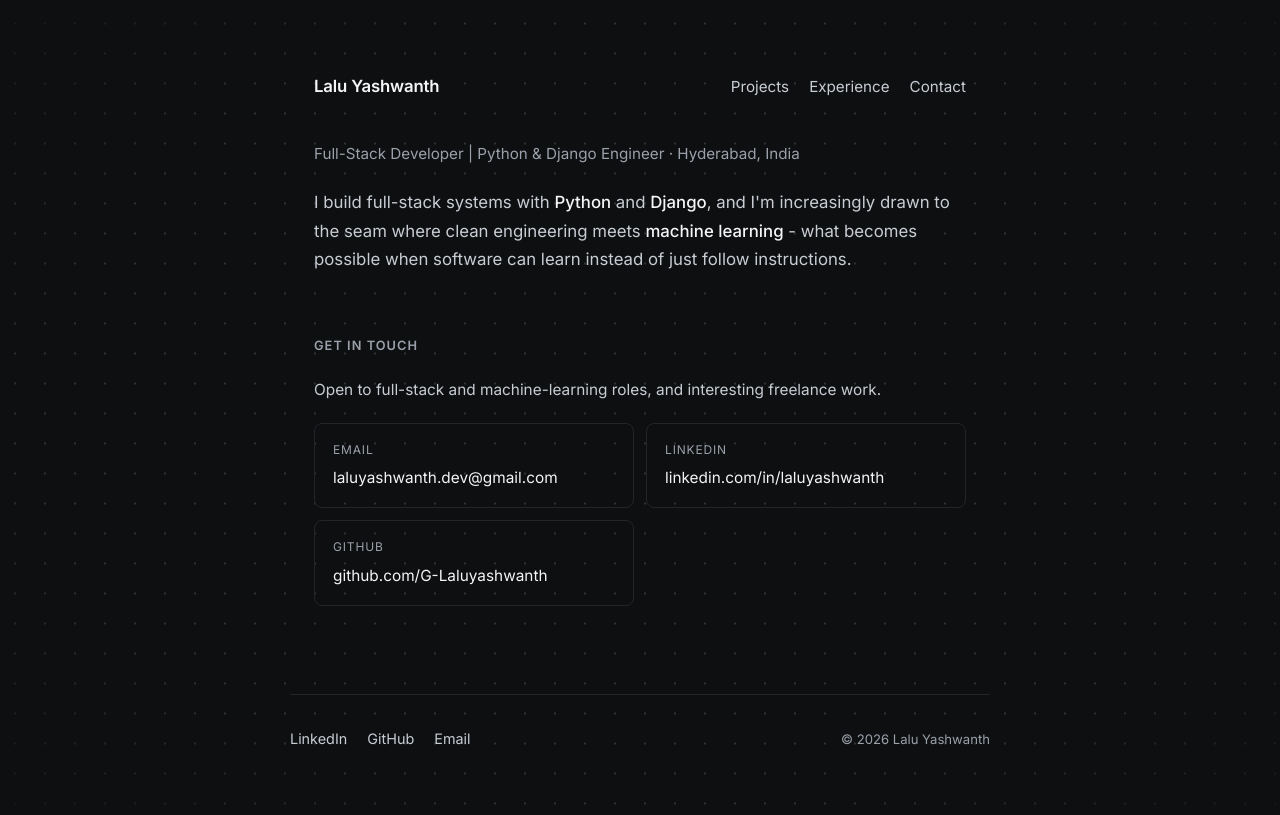
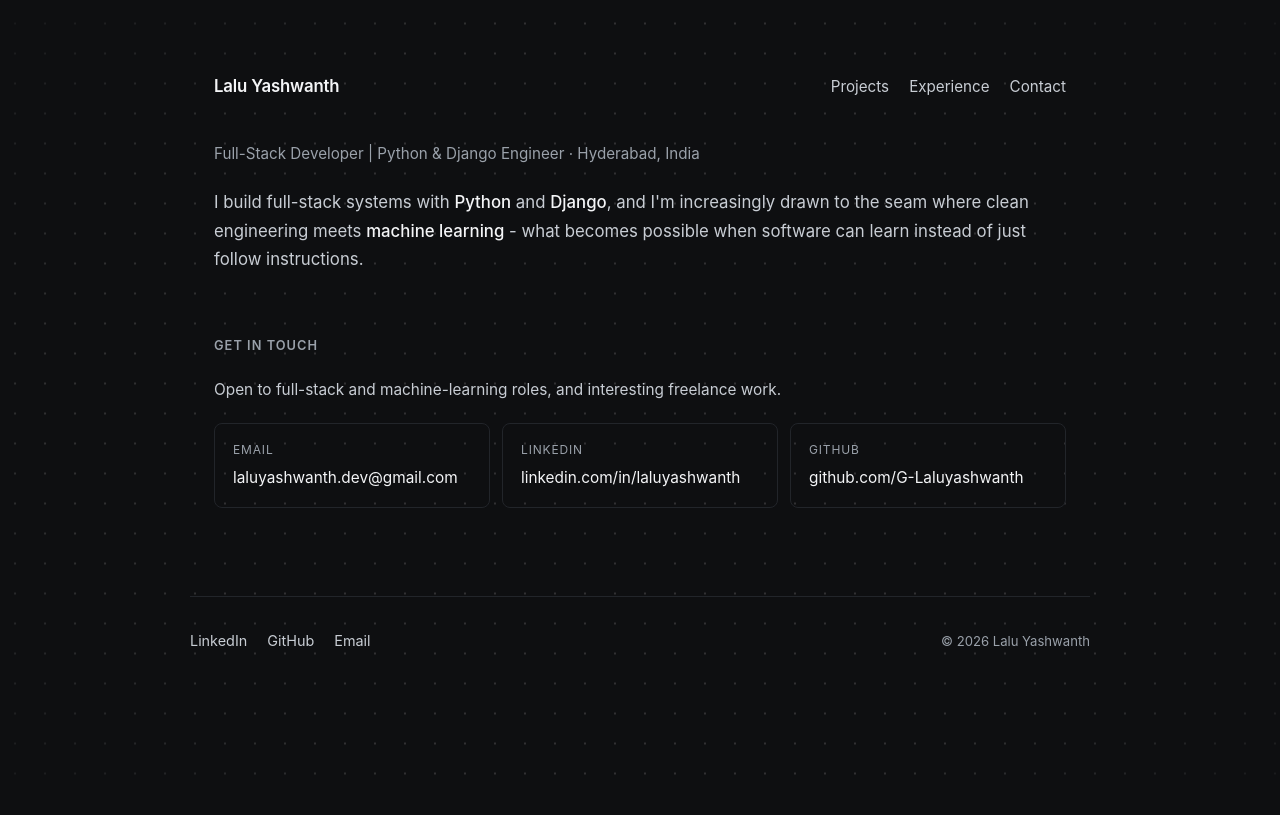
Before and after one commit to G-Laluyashwanth/portfolio, a Django app: page / in a window 1280 px wide. After the commit the page ends 775 px from the top, so only its background shows below. Run offline with Django 5.2, Linux system fonts and the light colour scheme; data comes from the database, SQL or seed files in the repository; data that the repository does not hold is empty.

Commit message:
Switch to the native system font stack and widen the column
SF Pro cannot be self-hosted, so the font stack lets each platform
resolve its own native face instead of downloading a webfont. Drops the
three Inter woff2 files and their preload tags, which would otherwise be
three wasted requests now that nothing references them.

Unfold routes every admin surface through a --font-sans variable, so a
single override in static/css/admin.css covers the admin rather than
chasing individual selectors.

The share image had the old font baked in as pixels and would have
stayed Inter in link previews forever, so it is re-rendered in SF Pro
and saved with a 128-colour palette: 524 KB down to 9 KB.

Content width goes from 700px to 900px.

```diff
--- a/static/css/style.css
+++ b/static/css/style.css
@@ -3,29 +3,6 @@
    Philosophy: the words are the design. Subtle ambient dots,
    contact cards for actions, otherwise one column / one font.
 */
-
-/* ~ self-hosted Inter (latin subset) ~ */
-@font-face {
-  font-family: "Inter";
-  font-style: normal;
-  font-weight: 400;
-  font-display: swap;
-  src: url("../fonts/inter-400.woff2") format("woff2");
-}
-@font-face {
-  font-family: "Inter";
-  font-style: normal;
-  font-weight: 500;
-  font-display: swap;
-  src: url("../fonts/inter-500.woff2") format("woff2");
-}
-@font-face {
-  font-family: "Inter";
-  font-style: normal;
-  font-weight: 600;
-  font-display: swap;
-  src: url("../fonts/inter-600.woff2") format("woff2");
-}
 
 :root {
   --bg:      #0e0f11;   /* near-black background */
@@ -36,9 +13,10 @@
   --link-underline: #4a4f57;
   --dot:     rgba(255,255,255,0.14);  /* ambient background dots */
 
-  --max: 700px;
-  --font: "Inter", -apple-system, BlinkMacSystemFont, "Segoe UI",
-          Roboto, Helvetica, Arial, sans-serif;
+  --max: 900px;
+  /* Native system font: SF Pro on Apple, Segoe UI on Windows, Roboto on Android. */
+  --font: -apple-system, BlinkMacSystemFont, "SF Pro Text", system-ui,
+          "Segoe UI", Roboto, Helvetica, Arial, sans-serif;
 }
 
 /* ~ reset ~ */
--- a/templates/500.html
+++ b/templates/500.html
@@ -14,7 +14,8 @@
       place-items: center;
       background: #0e0f11;
       color: #f4f5f7;
-      font-family: Inter, -apple-system, BlinkMacSystemFont, "Segoe UI", sans-serif;
+      font-family: -apple-system, BlinkMacSystemFont, "SF Pro Text", system-ui,
+                   "Segoe UI", Roboto, Helvetica, Arial, sans-serif;
       line-height: 1.6;
     }
     main { max-width: 32rem; padding: 2rem; }
--- a/templates/base.html
+++ b/templates/base.html
@@ -30,11 +30,6 @@
 
   {# Structured data (Person) #}
   {% if structured_data %}<script type="application/ld+json">{{ structured_data|safe }}</script>{% endif %}
-
-  {# Self-hosted Inter - preload weights used above the fold #}
-  <link rel="preload" href="{% static 'fonts/inter-400.woff2' %}" as="font" type="font/woff2" crossorigin />
-  <link rel="preload" href="{% static 'fonts/inter-500.woff2' %}" as="font" type="font/woff2" crossorigin />
-  <link rel="preload" href="{% static 'fonts/inter-600.woff2' %}" as="font" type="font/woff2" crossorigin />
 
   <link rel="stylesheet" href="{% static 'css/style.css' %}" />
   {% block extra_head %}{% endblock %}
```
Also changed, not shown: static/css/admin.css (added, +7 -0 lines), static/admin-icon-light.svg, static/favicon.svg, static/fonts/inter-400.woff2 (deleted), static/fonts/inter-500.woff2 (deleted), static/fonts/inter-600.woff2 (deleted), static/og.png.
